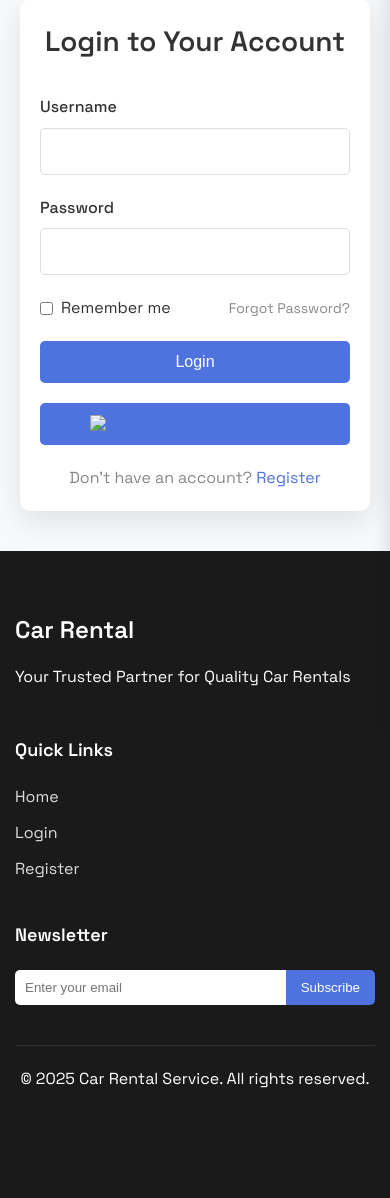
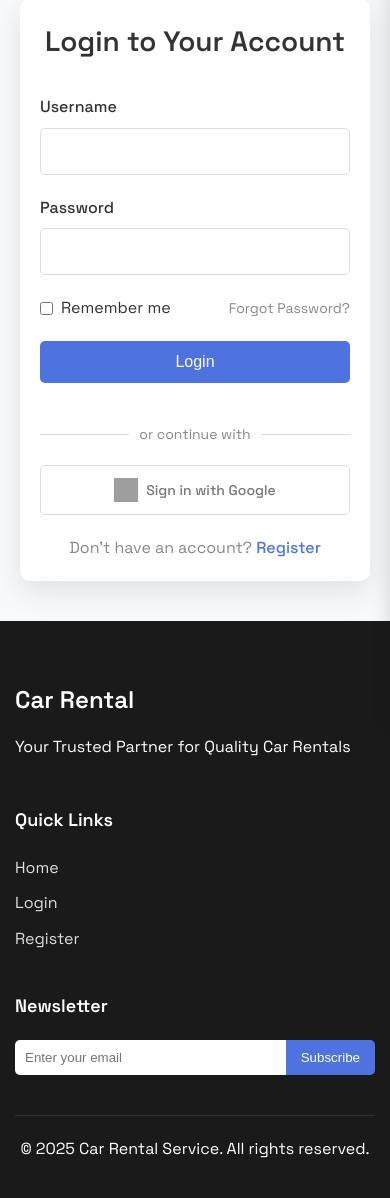
Before and after one commit to Hasnain2004/car_rental_web, a Django app: template rental/templates/rental/login.html in a window 390 px wide. Shown: the part 119-1317 px from the top of the page. Before the commit the page ends 1207 px from the top, so only its background shows below. Run offline with Django 3.2, Linux system fonts and the light colour scheme; the template is opened without the code that fills it, so the values that code supplies are empty; grey boxes are pictures that could not be loaded.

Commit message:
Enhance login functionality by adding "remember me" feature, improving session management, and updating the login template with a new Google sign-in button and styling adjustments. Refactor CSS for better responsiveness and visual consistency.

```diff
--- a/rental/static/rental/css/login-style.css
+++ b/rental/static/rental/css/login-style.css
@@ -74,13 +74,16 @@
 .forgot-password {
   color: var(--light-text);
   font-size: 14px;
+  text-decoration: none;
+  transition: color 0.3s ease;
 }
 
 .forgot-password:hover {
   color: var(--primary-color);
 }
 
-.login-form button {
+/* Primary Button */
+.btn-primary {
   width: 100%;
   padding: 12px;
   background: var(--primary-color);
@@ -90,62 +93,101 @@
   font-size: 16px;
   font-weight: 500;
   cursor: pointer;
-  transition: background 0.3s ease;
+  transition: all 0.3s ease;
   margin-bottom: 20px;
 }
 
-.login-form button:hover {
+.btn-primary:hover {
   background: var(--secondary-color);
+  transform: translateY(-2px);
+  box-shadow: 0 5px 15px rgba(0, 0, 0, 0.1);
 }
 
-.register-link,
-.social-login {
+/* Divider */
+.divider {
+  display: flex;
+  align-items: center;
   text-align: center;
+  margin: 20px 0;
+}
+
+.divider::before,
+.divider::after {
+  content: "";
+  flex: 1;
+  border-bottom: 1px solid #ddd;
+}
+
+.divider span {
+  padding: 0 10px;
+  color: var(--light-text);
+  font-size: 14px;
+}
+
+/* Social Container */
+.social-container {
+  margin-bottom: 20px;
+}
+
+/* Google Button */
+.google-btn {
+  display: block;
+  width: 100%;
+  padding: 12px;
+  background: white;
+  border: 1px solid #ddd;
+  border-radius: 5px;
+  text-decoration: none;
+  transition: all 0.3s ease;
+}
+
+.google-btn:hover {
+  background: #f8f8f8;
+  transform: translateY(-2px);
+  box-shadow: 0 5px 15px rgba(0, 0, 0, 0.1);
+}
+
+.google-btn-content {
+  display: flex;
+  align-items: center;
+  justify-content: center;
+  gap: 10px;
+}
+
+.google-btn img {
+  width: 24px;
+  height: 24px;
+}
+
+.google-btn span {
+  color: #757575;
+  font-size: 16px;
+  font-weight: 500;
+}
+
+/* Register Link */
+.register-link {
+  text-align: center;
+  margin-top: 20px;
 }
 
 .register-link p {
   color: var(--light-text);
-  margin-bottom: 0;
+  margin: 0;
 }
 
-.social-login-buttons {
-  display: flex;
-  gap: 10px;
-  margin-top: 20px;
+.register-link a {
+  color: var(--primary-color);
+  text-decoration: none;
+  font-weight: 500;
+  transition: color 0.3s ease;
 }
 
-.social-btn {
-  flex: 1;
-  display: flex;
-  align-items: center;
-  justify-content: center;
-  padding: 10px;
-  border-radius: 5px;
-  background: #f5f5f5;
-  color: var(--text-color);
-  text-decoration: none;
-  transition: all 0.3s ease;
+.register-link a:hover {
+  color: var(--secondary-color);
 }
 
-.social-btn i {
-  margin-right: 8px;
-}
-
-.social-btn:hover {
-  transform: translateY(-3px);
-  box-shadow: 0 5px 15px rgba(0, 0, 0, 0.1);
-}
-
-.social-btn.facebook {
-  background: #3b5998;
-  color: white;
-}
-
-.social-btn.google {
-  background: #dd4b39;
-  color: white;
-}
-
+/* Error Messages */
 .error-message {
   color: var(--error-color);
   font-size: 14px;
@@ -173,27 +215,7 @@
   color: var(--success-color);
 }
 
-.terms-checkbox {
-  display: flex;
-  align-items: flex-start;
-  margin-bottom: 20px;
-}
-
-.terms-checkbox input {
-  margin-right: 10px;
-  margin-top: 5px;
-}
-
-.terms-checkbox label {
-  font-size: 14px;
-  color: var(--light-text);
-}
-
-.terms-checkbox a {
-  color: var(--primary-color);
-}
-
-/* Responsive */
+/* Responsive Design */
 @media (max-width: 576px) {
   .login-container {
     margin: 40px auto;
@@ -202,4 +224,28 @@
   .login-form {
     padding: 20px;
   }
+
+  .google-btn-content {
+    gap: 8px;
+  }
+
+  .google-btn span {
+    font-size: 14px;
+  }
 }
+
+/* Animation */
+@keyframes fadeIn {
+  from {
+    opacity: 0;
+    transform: translateY(10px);
+  }
+  to {
+    opacity: 1;
+    transform: translateY(0);
+  }
+}
+
+.login-form {
+  animation: fadeIn 0.5s ease-out;
+}
--- a/rental/templates/rental/login.html
+++ b/rental/templates/rental/login.html
@@ -32,14 +32,20 @@
         </div>
         <a href="#" class="forgot-password">Forgot Password?</a>
       </div>
-      <button type="submit">Login</button>
+      <button type="submit" class="btn-primary">Login</button>
+      <div class="divider">
+        <span>or continue with</span>
+      </div>
       <div class="social-container">
-        <button class="google-btn">
-          <a href="{% url 'social:begin' 'google-oauth2' %}">
-            <img src="https://www.google.com/favicon.ico" alt="Google">
-            Sign in with Google
-          </a>
-        </button>
+        <a href="{% url 'social:begin' 'google-oauth2' %}" class="google-btn">
+          <div class="google-btn-content">
+            <img src="{% static 'rental/assets/google-icon.png' %}"
+                 alt="Google"
+                 width="24"
+                 height="24" />
+            <span>Sign in with Google</span>
+          </div>
+        </a>
       </div>
       <div class="register-link">
         <p>
```
Also changed, not shown: rental/views.py (+8 -4 lines).
